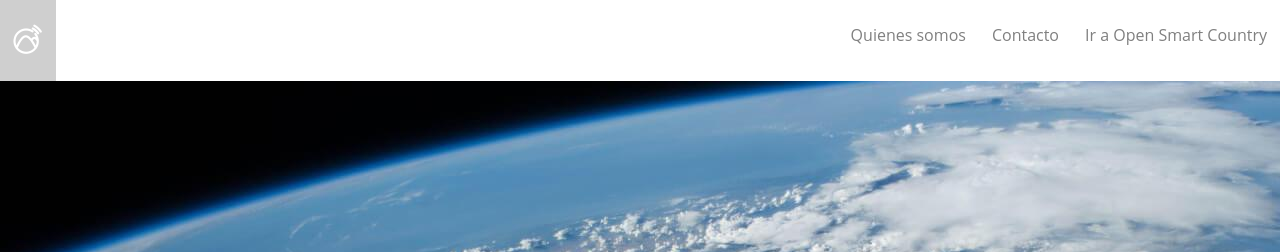
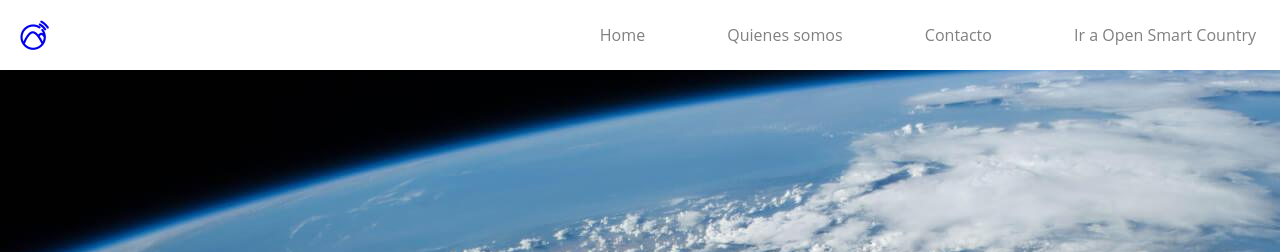
Before and after one commit to ilice/OSCWeb, a plain HTML site: page index.html in a window 1280 px wide. Shown: the top 252 px of the page. Drawn offline with Linux system fonts and the light colour scheme; files whose address does not match are found by name.

Commit message:
menu design changed

```diff
--- a/css/osc.css
+++ b/css/osc.css
@@ -91,47 +91,68 @@ html
     -webkit-font-smoothing: antialiased;
 }
 
+header
+{
+    color: grey;
+    background-color: white;
+    display: block;
+    position: fixed;
+    width: 100%;
+}
+
+header figure
+{
+    font-size: 30px;
+
+    display: block;
+    float:left;
+    margin: 0;
+}
+
+.icon-logo{
+  margin-left: 20px;
+  padding: 20px 24px 20px 0px;
+  display: block;
+  text-decoration: none;
+
+}
+
 .menu
 {
-    position: fixed;
-    left: 0;
 
-    display: inline-block;
-
-    width: 100%;
-
-    color: grey;
-    background-color: white;
+    float: right;
+    display: block;
 }
 
-.menu ul
-{
-    margin: 0;
-    padding: 0;
+.menu ul{
+  margin: 0;
 }
 
 .menu li
 {
     display: inline-block;
-    padding: 24px 13px 24px 13px;
+    margin-left: 30px;
 }
+
+
 
 .menu a
 {
     text-decoration: none;
+    display: inline-block;
 
     color: inherit;
+
+    padding: 24px;
 }
 
-.icon-osc-bold{
-  font-size: 30px;
-}
-
-.hoverable:hover
+.menu a:hover
 {
     color: white;
     background-color: #cfcfcf;
 }
+
+
 
 .landing
 {
@@ -151,11 +172,12 @@ html
 .logo
 {
     font-size: 77px;
-    color: white;
 
     display: inline-block;
 
     margin-bottom: 16px;
+
+    color: white;
 }
 
 .title
@@ -164,10 +186,10 @@ html
     font-weight: 300;
     font-style: normal;
     font-stretch: normal;
-    color: white;
 
     margin: 0;
 
+    color: white;
     text-shadow: 0 2px 3px rgba(0,0,0,.4);
 }
 
@@ -206,10 +228,6 @@ html
     bottom: 0;
 }
 
-.float-right{
-  float: right;
-}
-
 .social-buttons
 {
     position: absolute;
@@ -230,7 +248,6 @@ html
     {
         background-image: url('../images/14469337569_fe1a849240_o_320.jpg');
     }
-
 }
 
 @media screen and (max-width: 768px)
@@ -250,8 +267,9 @@ html
         text-shadow: 0 2px 3px rgba(0,0,0,.4);
     }
 
-    .menu li{
-      padding: 8px 16px 9px 24px;
+    .menu li
+    {
+        padding: 8px 16px 9px 24px;
     }
 
     .menu .hide-small
@@ -270,10 +288,12 @@ html
     }
 }
 
-@media screen and (min-width:768px){
-  .menu .hide-large{
-    display: none;
-  }
+@media screen and (min-width:768px)
+{
+    .menu .hide-large
+    {
+        display: none;
+    }
 }
 
 @media screen and (max-width: 1024px)
@@ -282,8 +302,6 @@ html
     {
         background-image: url('../images/14469337569_fe1a849240_o_1024.jpg');
     }
-
-
 }
 
 @media screen and (max-width: 1200px)
@@ -292,8 +310,6 @@ html
     {
         background-image: url('../images/14469337569_fe1a849240_o_1200.jpg');
     }
-
-
 }
 
 @media screen and (max-width: 1600px)
@@ -302,7 +318,6 @@ html
     {
         background-image: url('../images/14469337569_fe1a849240_o_1600.jpg');
     }
-
 }
 
 @media screen and (min-width: 1600px)
@@ -311,5 +326,4 @@ html
     {
         background-image: url('../images/14469337569_fe1a849240_o_4256x2832.jpg');
     }
-
 }
--- a/index.html
+++ b/index.html
@@ -38,25 +38,26 @@
 
     <!-- Menu -->
     <header class="header">
+      <figure>
+        <a class="icon-logo" href="index.html"><i class="icon-osc-bold"></i></a>
+      </figure>
         <nav class="menu">
             <ul>
-                <li class="hoverable">
-                    <a href="index.html"><i class="icon-osc-bold"></i></a>
+                <li>
+                  <a href="index.html">Home</a>
                 </li>
-                <li class="hide-small float-right hoverable">
-                  <a>Ir a Open Smart Country</a>
+                <li>
+                  <a href="equipo.html">Quienes somos</a>
                 </li>
-                <li class="hide-small  float-right hoverable">
-                  <a>Contacto</a>
+                <li>
+                  <a href="contacto.html">Contacto</a>
                 </li>
-                <li class="hide-small  float-right hoverable">
-                  <a>Quienes somos</a>
-                </li>
-                <li class="hoverable right hide-large">
-                    <a href="index.html"><i class="icon-menu"></i></a>
+                <li>
+                  <a href="mapaDeParcelas.html">Ir a Open Smart Country</a>
                 </li>
             </ul>
         </nav>
+        <!-- <span class="icon-menu"></span> -->
     </header>
 
     <!-- Content -->
```
